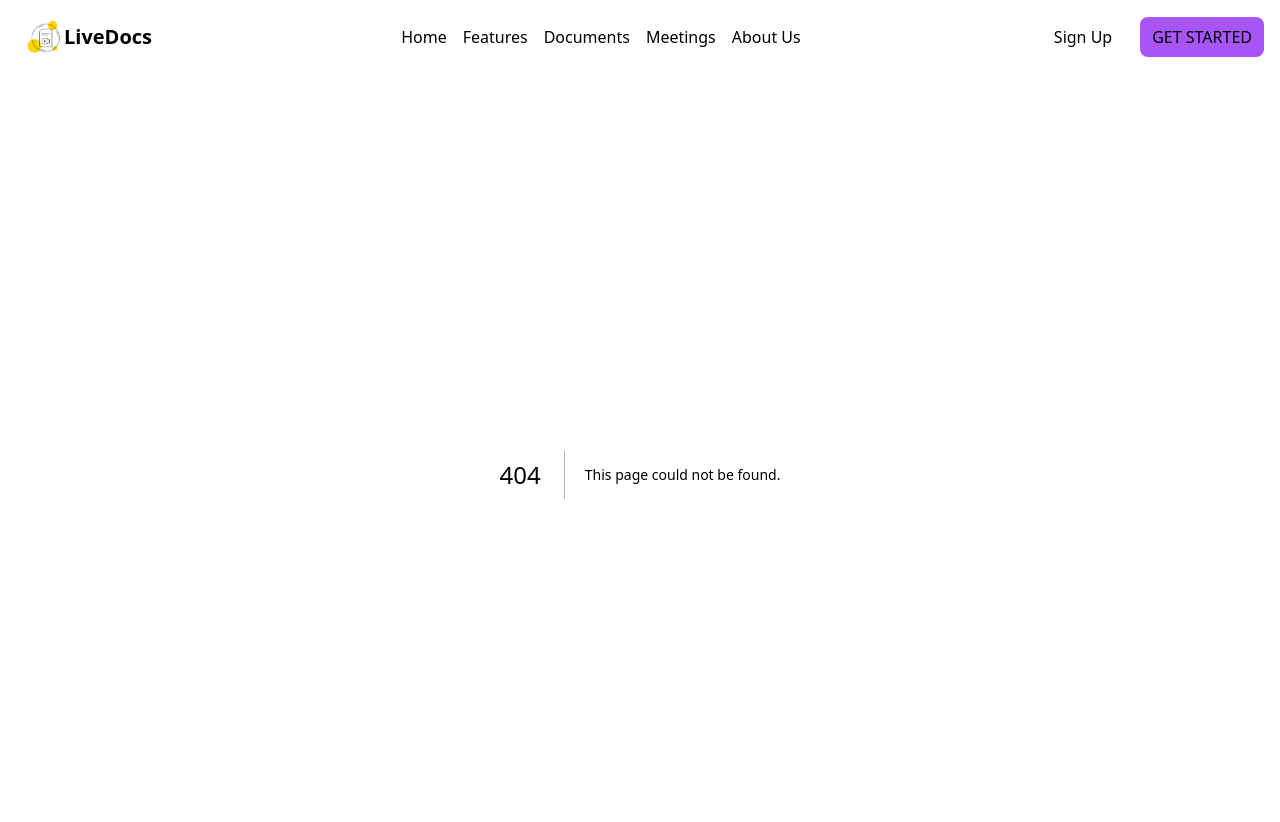
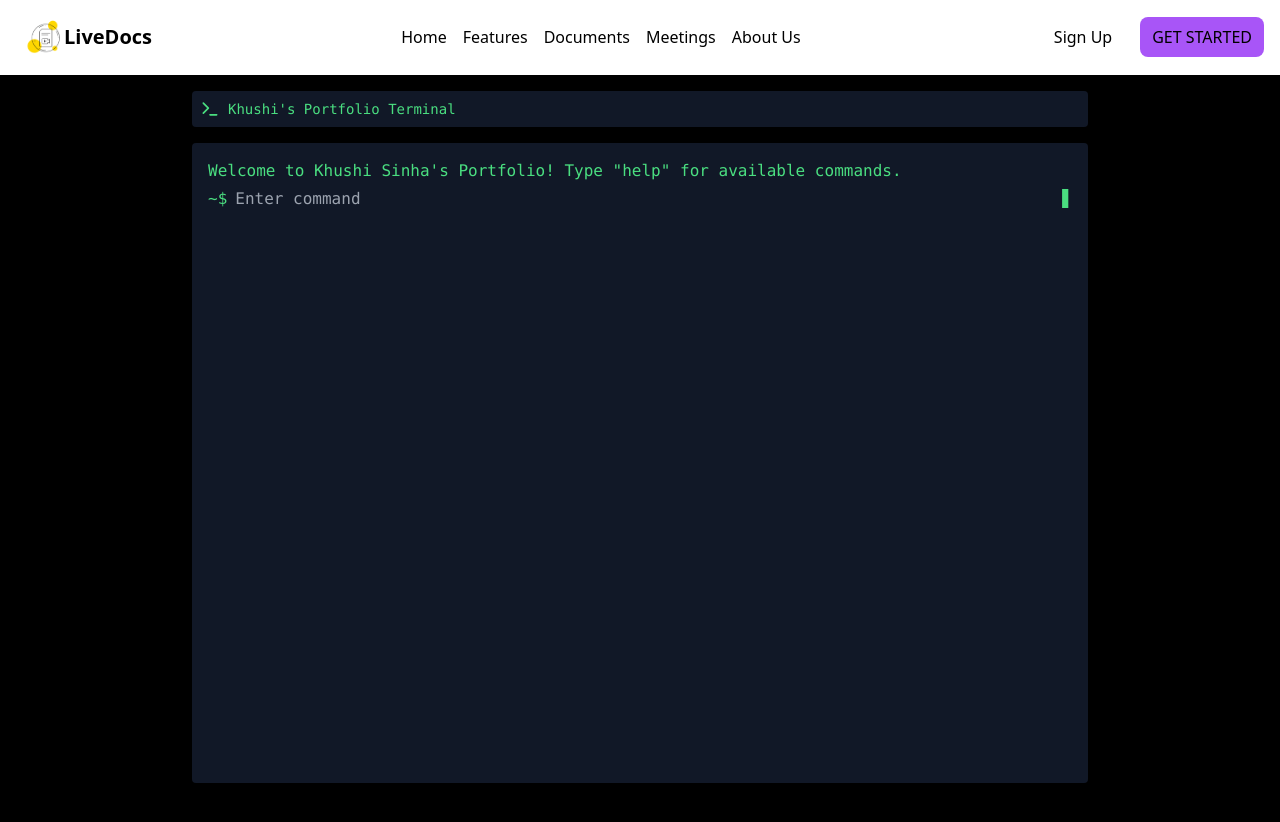
Before and after one commit to MeghaKaushal19/LiveDocs, a Next.js app: page /abcd in a window 1280 px wide. Before the commit this address had no page. Shown: the top 822 px of the page. Built offline with nearby package versions, Linux system fonts and the light colour scheme.

Commit message:
commits: Deleted pages

```diff
--- /dev/null
+++ b/app/abcd/page.tsx
@@ -0,0 +1,189 @@
+"use client"; // Add this directive to indicate client-side rendering
+
+import React, { useState, useEffect } from 'react';
+import { Terminal } from 'lucide-react';
+
+const CLIPortfolio = () => {
+  const [currentDirectory, setCurrentDirectory] = useState('~');
+  const [commandHistory, setCommandHistory] = useState([
+    'Welcome to Khushi Sinha\'s Portfolio! Type "help" for available commands.',
+  ]);
+  const [inputValue, setInputValue] = useState('');
+  const [cursorVisible, setCursorVisible] = useState(true);
+
+  const sections: Record<string, string> = {
+    about: `
+About Me:
+---------
+• Software Developer with a passion for crafting elegant solutions
+• Currently pursuing B.E. in CSE at Chandigarh University (CGPA: 7.37)
+• Focus on creating innovative solutions and enhancing user experiences
+`,
+    projects: `
+Projects:
+---------
+1. CU-GRADS (March 2024)
+   • Interactive information app for student networking
+   • Tech: Flutter, Dart, Firebase
+
+2. Real Time Chat Web Application (Jan 2024)
+   • Dynamic communication platform
+   • Tech: Tailwind CSS, JavaScript, React.js, Node.js, Express.js, Socket.io
+
+3. Rentopia - A Rented Hub (Nov 2023)
+   • Rental platform connecting renters and landlords
+   • Tech: NextJS, Tailwind CSS
+`,
+    skills: `
+Technical Skills:
+---------------
+• Languages: C++, Java, Python, JavaScript, Dart, Tailwind CSS, SQL
+• Frameworks: NodeJs, ReactJs
+• Tools: Git, Github, Linux, Windows, MS Office Suite
+• Core: DBMS, Computer Networks, Computer Architecture, OOPs, TCP/IP
+
+Soft Skills:
+-----------
+• Problem Solving
+• Communication
+• Collaboration
+• Attention to Detail
+`,
+    contact: `
+Contact Information:
+------------------
+• Email: sinhakhushi0803@gmail.com
+• Phone: +91 6200578212
+• GitHub: Khushi-83
+• LinkedIn: khushisinha83
+`,
+    certifications: `
+Certifications:
+-------------
+• IBM Full Stack Software Developer - Coursera
+• Networking Essentials - Cisco
+• Google IT Support - Coursera
+• Cloud Support Associate - Coursera
+• Elite Certificate in "Internet Of Things" - SWAYAM NPTEL (IIT Madras)
+`,
+    achievements: `
+Achievements & Activities:
+-----------------------
+• Best Geek of the Section Award - CSE Department, 2nd year
+• Graphics Coordinator at IEEE Computational Intelligence Society
+• Published review paper on AI Ethics and Fairness (March 2023)
+`,
+  };
+
+  useEffect(() => {
+    const cursorInterval = setInterval(() => {
+      setCursorVisible((prev) => !prev);
+    }, 500);
+    return () => clearInterval(cursorInterval);
+  }, []);
+
+  const commandResponses: Record<string, string> = {
+    help: `
+Available commands:
+------------------
+help            Show this help message
+ls              List available sections
+cd <section>    View a specific section (e.g., cd projects)
+pwd             Show current directory
+clear           Clear the terminal
+contact         Show contact information
+
+Available sections:
+-----------------
+${Object.keys(sections).join('\n')}
+`,
+    ls: Object.keys(sections).join('  '),
+    pwd: currentDirectory,
+    contact: sections.contact,
+  };
+
+  const executeCommand = (input: string): string => {
+    const trimmedInput = input.trim().toLowerCase();
+    const [command, ...args] = trimmedInput.split(' ');
+
+    if (!trimmedInput) {
+      return '';
+    }
+
+    if (command === 'clear') {
+      setCommandHistory([]);
+      return '';
+    }
+
+    if (command === 'cd') {
+      const section = args[0] as keyof typeof sections;
+      if (!section) {
+        return 'Usage: cd <section>';
+      }
+      if (sections[section]) {
+        setCurrentDirectory(`~/${section}`);
+        return sections[section];
+      }
+      return `Error: Section "${section}" not found. Use 'ls' to see available sections.`;
+    }
+
+    if (commandResponses[command as keyof typeof commandResponses]) {
+      return commandResponses[command as keyof typeof commandResponses];
+    }
+
+    return `Command not found: ${command}. Type "help" for available commands.`;
+  };
+
+  const handleSubmit = (e: React.FormEvent<HTMLFormElement>) => {
+    e.preventDefault();
+    const output = executeCommand(inputValue);
+    setCommandHistory((prev) => [...prev, `${currentDirectory}$ ${inputValue}`, output].filter(Boolean));
+    setInputValue('');
+
+    setTimeout(() => {
+      const terminal = document.querySelector('.terminal-content');
+      if (terminal) {
+        terminal.scrollTop = terminal.scrollHeight;
+      }
+    }, 0);
+  };
+
+  return (
+    <div className="min-h-screen bg-black text-green-400 p-4 font-mono">
+      <div className="max-w-4xl mx-auto">
+        <div className="flex items-center gap-2 mb-4 p-2 bg-gray-900 rounded">
+          <Terminal className="w-5 h-5" />
+          <span className="text-sm">Khushi&apos;s Portfolio Terminal</span>
+        </div>
+
+        <div className="terminal-content bg-gray-900 rounded p-4 min-h-[80vh] max-h-[80vh] overflow-y-auto">
+          {commandHistory.map((line, i) => (
+            <div key={i} className="whitespace-pre-wrap mb-1">
+              {line}
+            </div>
+          ))}
+
+          <form onSubmit={handleSubmit} className="flex items-center">
+            <span className="mr-2">
+              {currentDirectory}$
+            </span>
+            <input
+              type="text"
+              value={inputValue}
+              onChange={(e) => setInputValue(e.target.value)}
+              className="flex-1 bg-transparent outline-none"
+              autoFocus
+              aria-label="Terminal input"
+              placeholder="Enter command"
+            />
+            <span className={`ml-1 ${cursorVisible ? 'opacity-100' : 'opacity-0'}`}>
+              ▋
+            </span>
+          </form>
+        </div>
+      </div>
+    </div>
+  );
+};
+
+export default CLIPortfolio;
```
